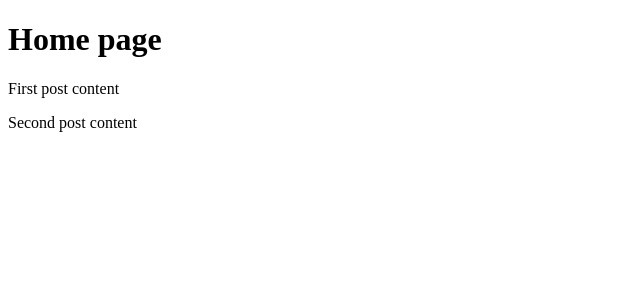
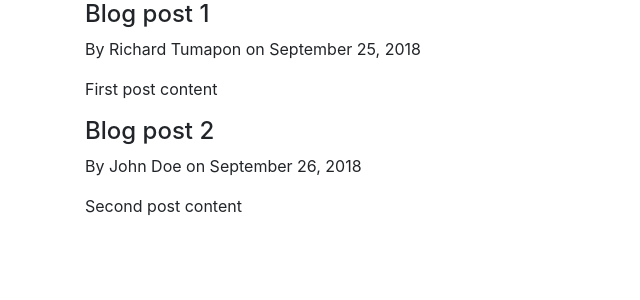
Before and after one commit to tumaponchard16/flask-blog, a Flask app: page / in a window 1280 px wide. Shown: the top 300 px of the page, without its empty margins (0-640 px from the left). Run offline with Flask 2, Linux system fonts and the light colour scheme; some libraries are stand-ins or nearby versions.

Commit message:
Template inheritance and bootstrap added

```diff
--- a/flaskblog.py
+++ b/flaskblog.py
@@ -30,7 +30,7 @@ def home():
 # About page
 @app.route("/about")
 def about():
-    return render_template('about.html')
+    return render_template('about.html', title='About')
 
 
 if __name__ == '__main__':
--- a/templates/home.html
+++ b/templates/home.html
@@ -1,13 +1,8 @@
-<!DOCTYPE html>
-<html lang="en">
-<head>
-    <meta charset="UTF-8">
-    <title>Home</title>
-</head>
-<body>
-    <h1>Home page</h1>
-    {%for post in posts%}
-        <p>{{ post['content'] }}</p>
-    {%endfor%}
-</body>
-</html>
+{% extends "layout.html" %}
+    {% block content %}
+        {%for post in posts%}
+            <h4>{{ post['title'] }}</h4>
+            <p>By {{ post['author'] }} on {{ post['date_posted'] }} </p>
+            <p>{{ post['content'] }}</p>
+        {%endfor%}
+    {% endblock content %}
--- /dev/null
+++ b/templates/layout.html
@@ -0,0 +1,27 @@
+<!DOCTYPE html>
+<html lang="en">
+<head>
+    <!-- Required meta tags -->
+    <meta charset="utf-8">
+    <meta name="viewport" content="width=device-width, initial-scale=1, shrink-to-fit=no">
+    <!-- Bootstrap CSS -->
+    <link rel="stylesheet" href="https://stackpath.bootstrapcdn.com/bootstrap/4.1.3/css/bootstrap.min.css" integrity="sha384-MCw98/SFnGE8fJT3GXwEOngsV7Zt27NXFoaoApmYm81iuXoPkFOJwJ8ERdknLPMO" crossorigin="anonymous">
+
+    {% if title %}
+        <title>Flask Blog - {{ title }}</title>
+    {% else %}
+        <title>Flask Blog</title>
+    {% endif %}
+</head>
+<body>
+    <div class="container">
+        {% block content %}{% endblock %}
+    </div>
+
+    <!-- Optional JavaScript -->
+    <!-- jQuery first, then Popper.js, then Bootstrap JS -->
+    <script src="https://code.jquery.com/jquery-3.3.1.slim.min.js" integrity="sha384-q8i/X+965DzO0rT7abK41JStQIAqVgRVzpbzo5smXKp4YfRvH+8abtTE1Pi6jizo" crossorigin="anonymous"></script>
+    <script src="https://cdnjs.cloudflare.com/ajax/libs/popper.js/1.14.3/umd/popper.min.js" integrity="sha384-ZMP7rVo3mIykV+2+9J3UJ46jBk0WLaUAdn689aCwoqbBJiSnjAK/l8WvCWPIPm49" crossorigin="anonymous"></script>
+    <script src="https://stackpath.bootstrapcdn.com/bootstrap/4.1.3/js/bootstrap.min.js" integrity="sha384-ChfqqxuZUCnJSK3+MXmPNIyE6ZbWh2IMqE241rYiqJxyMiZ6OW/JmZQ5stwEULTy" crossorigin="anonymous"></script>
+</body>
+</html>
```
Also changed, not shown: templates/about.html (+4 -10 lines).
